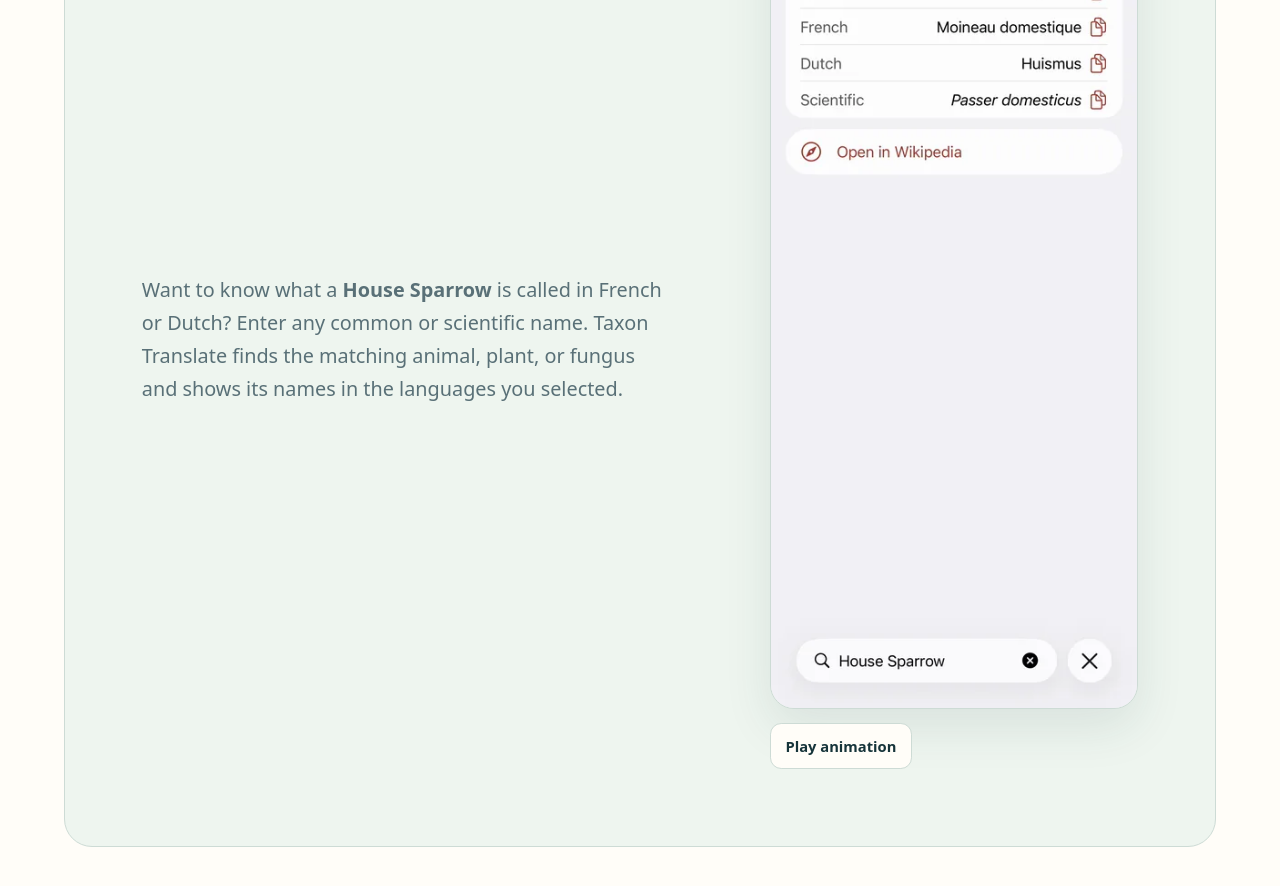
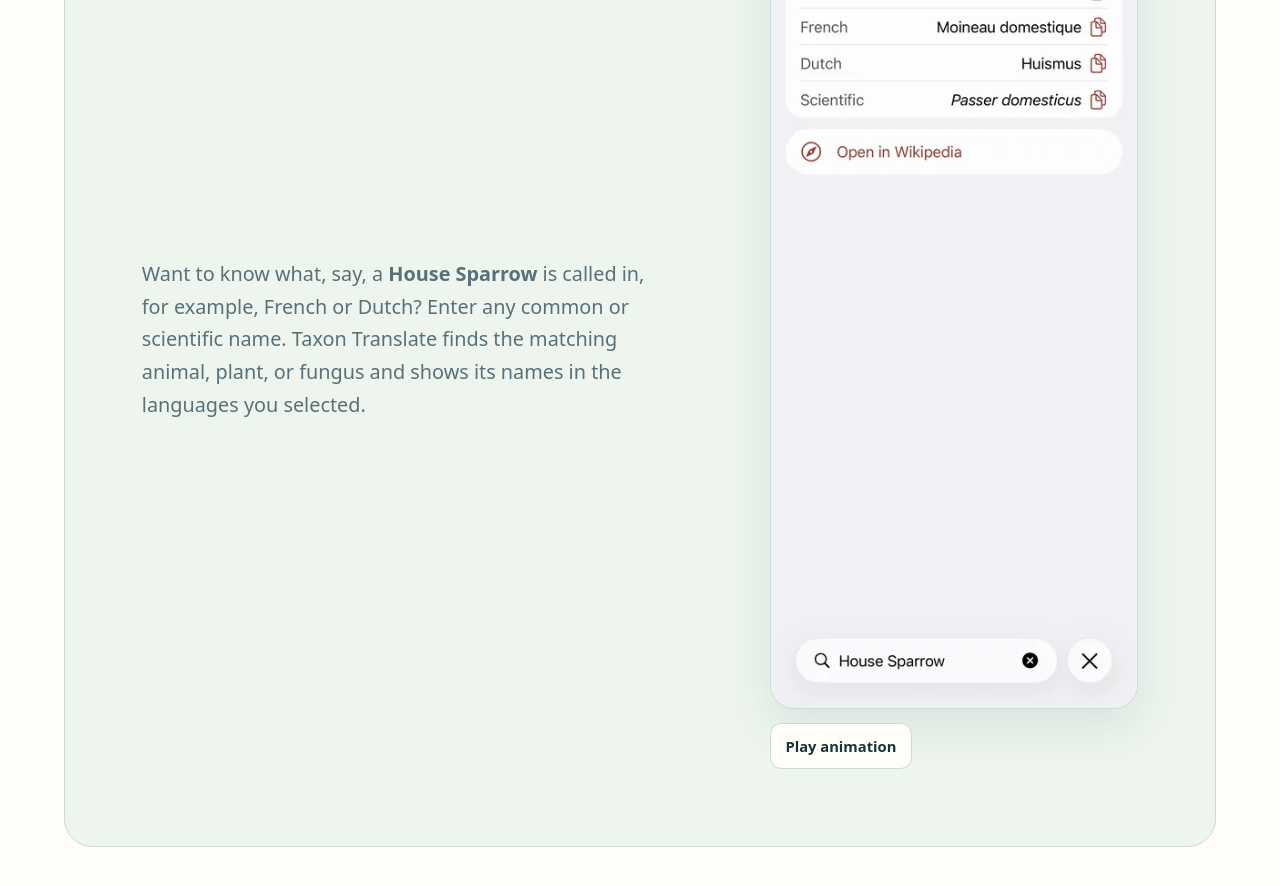
Before and after one commit to axel58170/taxon-site, a Jekyll site: the page built from website/index.md, in a window 1280 px wide and 900 px high, scrolled down 1225 px. Shown: the top 886 px of the window. Built offline with Jekyll 4.4.1, drawn with Linux system fonts in a browser that asks for light colours.

Commit message:
Restore illustrative search qualifiers

```diff
--- a/website/index.md
+++ b/website/index.md
@@ -31,7 +31,7 @@ description: Taxon Translate shows the sourced names of animals, plants, and fun
   <div class="workflow-section interface-showcase">
 <div class="workflow-copy" markdown="1">
 
-Want to know what a **House Sparrow** is called in French or Dutch? Enter any common or scientific name. Taxon Translate finds the matching animal, plant, or fungus and shows its names in the languages you selected.
+Want to know what, say, a **House Sparrow** is called in, for example, French or Dutch? Enter any common or scientific name. Taxon Translate finds the matching animal, plant, or fungus and shows its names in the languages you selected.
 
 </div>
 
```
